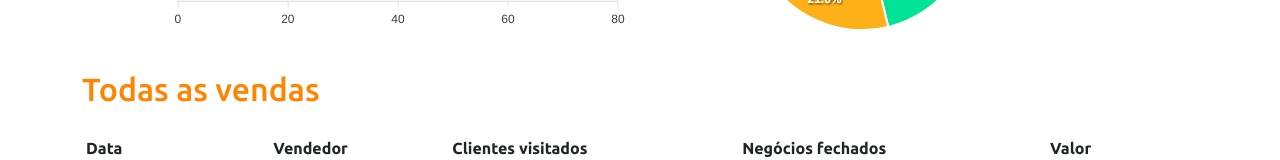
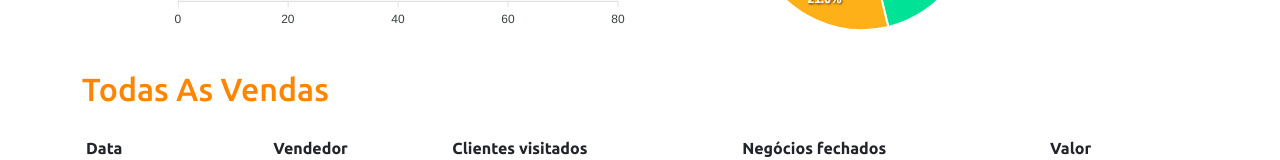
Before and after one commit to ifeslopes/ProjectoReact, a React (Create React App) app in the folder frontend/: page / in a window 1280 px wide. Shown: the part 394-554 px from the top of the page. Built offline with nearby package versions, Linux system fonts and the light colour scheme.

Commit message:
teste corrgindo erro no git

```diff
--- a/frontend/src/App.tsx
+++ b/frontend/src/App.tsx
@@ -22,7 +22,7 @@ function App() {
 
         </div>
         <div className="py-3">
-          <h2 className="text-primary">Todas as vendas</h2>
+          <h2 className="text-primary">Todas As Vendas</h2>
         </div>
 
 
```
